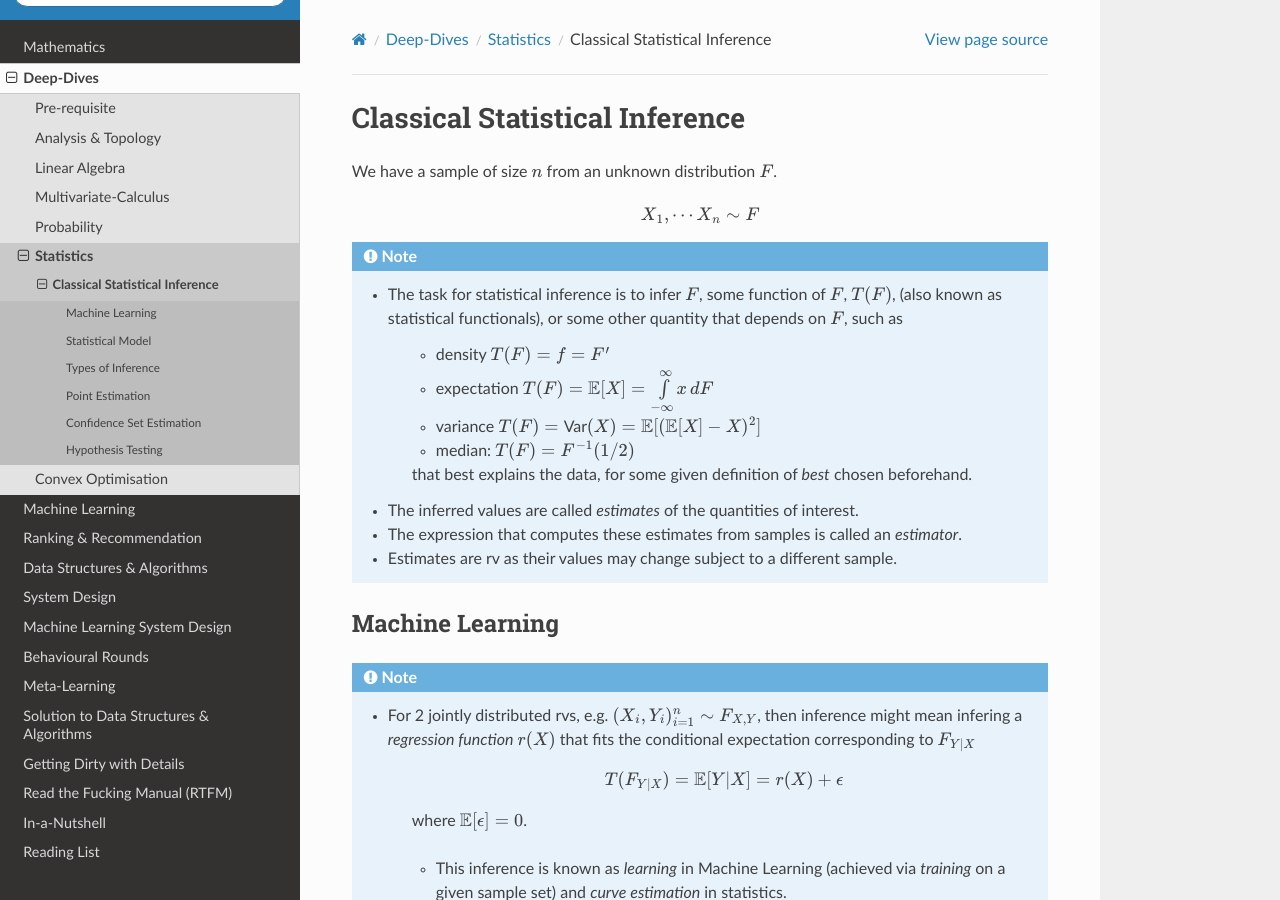
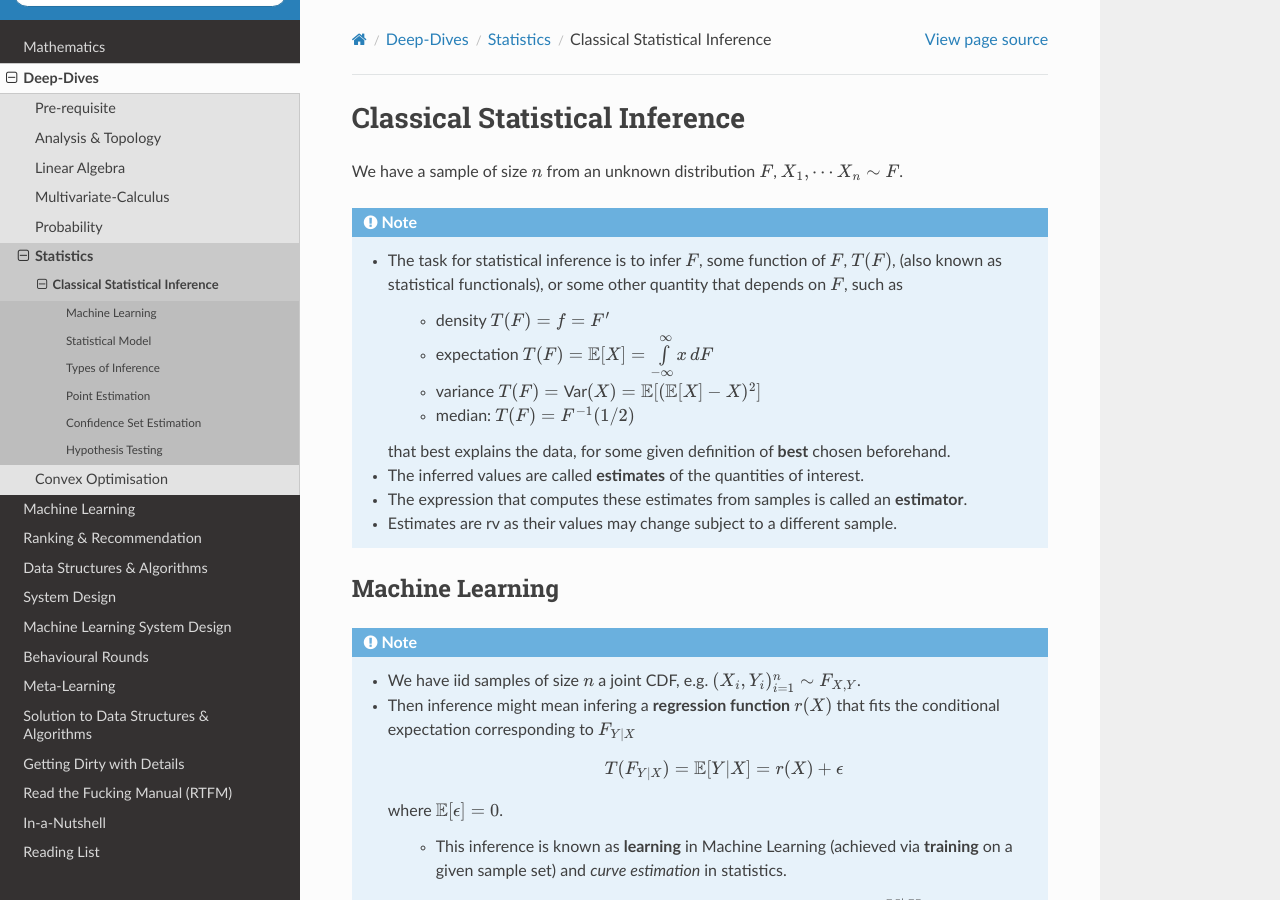
Before and after one commit to uselesstechjunks/leetcode, a Sphinx documentation site: the page built from docs/source/math/stat/inference.rst, in a window 1280 px wide and 900 px high. Built offline with Sphinx 7.4.7 and the Read the Docs theme 2.0.0, drawn with Linux system fonts in a browser that asks for light colours.

Commit message:
Update inference.rst

```diff
--- a/docs/source/math/stat/inference.rst
+++ b/docs/source/math/stat/inference.rst
@@ -1,10 +1,7 @@
 ##########################################################################################
 Classical Statistical Inference
 ##########################################################################################
-We have a sample of size :math:`n` from an unknown distribution :math:`F`.
-
-.. math::
-    X_1,\cdots X_n \sim F
+We have a sample of size :math:`n` from an unknown distribution :math:`F`, :math:`X_1,\cdots X_n \sim F`.
 
 .. note::
 	* The task for statistical inference is to infer :math:`F`, some function of :math:`F`, :math:`T(F)`, (also known as statistical functionals), or some other quantity that depends on :math:`F`, such as
@@ -14,26 +11,27 @@ We have a sample of size :math:`n` from an unknown distribution :math:`F`.
 		* variance :math:`T(F)=\text{Var}(X)=\mathbb{E}[(\mathbb{E}[X]-X)^2]`
 		* median: :math:`T(F)=F^{-1}(1/2)`
 
-		that best explains the data, for some given definition of *best* chosen beforehand.
-	* The inferred values are called *estimates* of the quantities of interest.
-	* The expression that computes these estimates from samples is called an *estimator*.
+	  that best explains the data, for some given definition of **best** chosen beforehand.
+	* The inferred values are called **estimates** of the quantities of interest.
+	* The expression that computes these estimates from samples is called an **estimator**.
 	* Estimates are rv as their values may change subject to a different sample.
 
 ******************************************************************************************
 Machine Learning
 ******************************************************************************************
 .. note::
-	* For 2 jointly distributed rvs, e.g. :math:`(X_i,Y_i)_{i=1}^n\sim F_{X,Y}`, then inference might mean infering a *regression function* :math:`r(X)` that fits the conditional expectation corresponding to :math:`F_{Y|X}`
+	* We have iid samples of size :math:`n` a joint CDF, e.g. :math:`(X_i,Y_i)_{i=1}^n\sim F_{X,Y}`.
+	* Then inference might mean infering a **regression function** :math:`r(X)` that fits the conditional expectation corresponding to :math:`F_{Y|X}`
 
 		.. math::
 		    T(F_{Y|X})=\mathbb{E}[Y|X]=r(X)+\epsilon
 
-		where :math:`\mathbb{E}[\epsilon]=0`.
+	  where :math:`\mathbb{E}[\epsilon]=0`.
 
-		* This inference is known as *learning* in Machine Learning (achieved via *training* on a given sample set) and *curve estimation* in statistics.
+		* This inference is known as **learning** in Machine Learning (achieved via **training** on a given sample set) and *curve estimation* in statistics.
 	* In the above case, an inference might also mean an inferring an unseen :math:`Y|X=x` by :math:`\hat{y}=r(x)` for a given :math:`X=x`.
 
-		* This is known as *inference* in Machine Learning and *prediction* in statistics.
+		* This is known as **inference** in Machine Learning and **prediction** in statistics.
 
 .. note::
     * Dependent and Independent Variable: :math:`X` is known as the independent variable (*features* in Machine Learning) and :math:`Y` is known as dependent variable (*target* in Machine Learning). Independent variables are often multidimensional vectors :math:`X=\mathbf{x}\in\mathbb{R}^d` for some :math:`d>1`.
```
